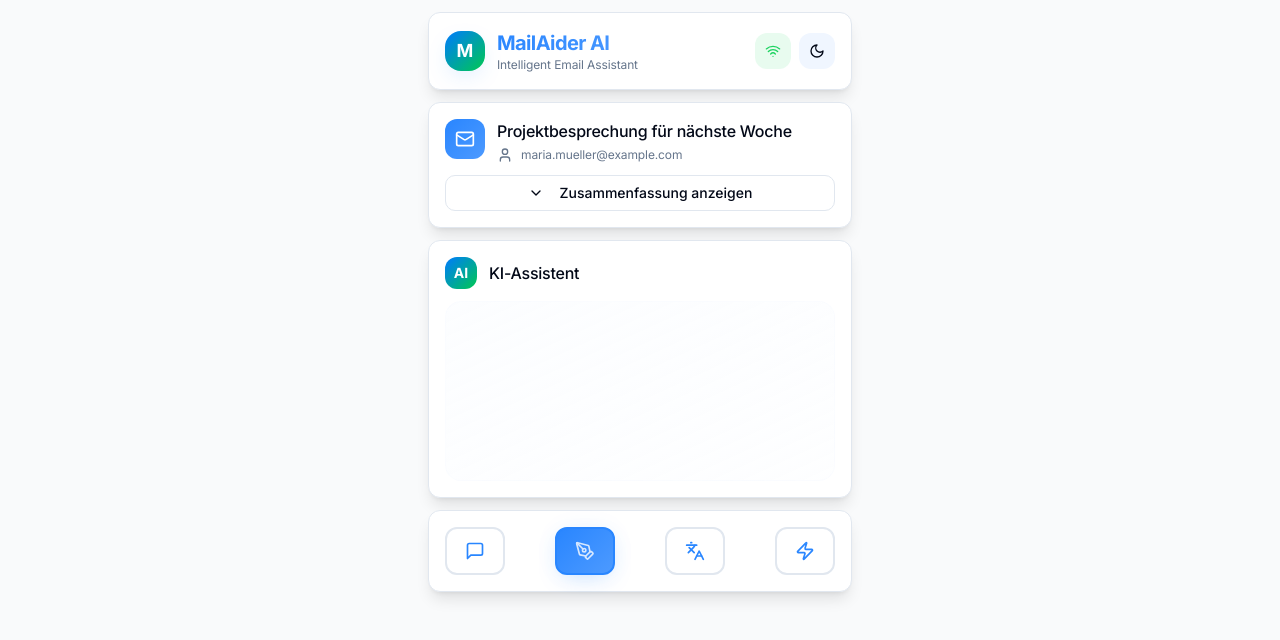
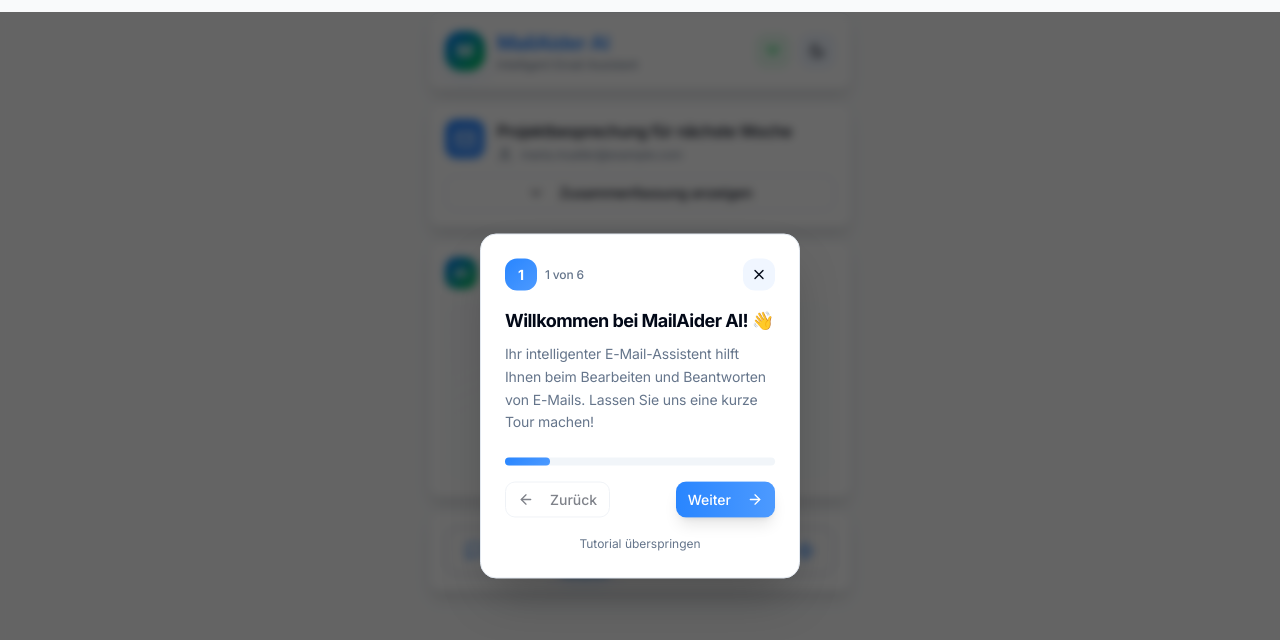
Before and after one commit to FlowEdgeSolutions/mailaider2.0_frontend, a React (Vite) app: page / in a window 1280 px wide. Shown: the top 640 px of the page. Built offline with nearby package versions, Linux system fonts and the light colour scheme.

Commit message:
Add initial tutorial
Implement a tutorial for first-time users.

```diff
--- a/src/components/ActionButtons.tsx
+++ b/src/components/ActionButtons.tsx
@@ -36,7 +36,7 @@ const actions = [
 
 export function ActionButtons({ currentAction, onActionSelect, isConnected }: ActionButtonsProps) {
   return (
-    <div className="card-modern p-4 animate-bounce-in">
+    <div className="card-modern p-4 animate-bounce-in" data-tutorial="action-buttons">
       <div className="flex gap-2 justify-between">
         {actions.map((action) => {
           const Icon = action.icon;
--- a/src/components/ChatInterface.tsx
+++ b/src/components/ChatInterface.tsx
@@ -51,7 +51,7 @@ export function ChatInterface({ output, isLoading, currentAction, onCopy, onInse
     return () => clearInterval(interval);
   }, [isLoading, output]);
   return (
-    <div className="card-modern p-4 space-y-3 animate-slide-up">
+    <div className="card-modern p-4 space-y-3 animate-slide-up" data-tutorial="chat-interface">
       <div className="flex items-center gap-3 mb-3">
         <div className="w-8 h-8 rounded-lg flex items-center justify-center" style={{
           background: 'linear-gradient(135deg, #007AFF 0%, #00C851 100%)'
--- a/src/components/EmailViewer.tsx
+++ b/src/components/EmailViewer.tsx
@@ -18,7 +18,7 @@ interface EmailViewerProps {
 
 export function EmailViewer({ emailData, showSummary, onToggleSummary, isLoading }: EmailViewerProps) {
   return (
-    <div className="card-modern p-4 space-y-3 animate-slide-up">
+    <div className="card-modern p-4 space-y-3 animate-slide-up" data-tutorial="email-viewer">
       <div className="flex items-start gap-3">
         <div className="w-10 h-10 bg-gradient-primary rounded-xl flex items-center justify-center flex-shrink-0">
           <Mail className="w-5 h-5 text-white" />
--- a/src/components/Header.tsx
+++ b/src/components/Header.tsx
@@ -27,6 +27,7 @@ export function Header({ isDarkMode, onToggleDarkMode, isConnected, onStatusClic
         <div className="flex items-center gap-2">
           <button
             onClick={onStatusClick}
+            data-tutorial="status"
             className={`w-9 h-9 rounded-lg flex items-center justify-center transition-all duration-300 ${
               isConnected
                 ? 'bg-success/10 text-success hover:bg-success/20'
--- a/src/components/MailAiderApp.tsx
+++ b/src/components/MailAiderApp.tsx
@@ -6,6 +6,7 @@ import { ActionButtons } from './ActionButtons';
 import { ChatInterface } from './ChatInterface';
 import { SettingsModal } from './SettingsModal';
 import { StatusPopup } from './StatusPopup';
+import { Tutorial } from './Tutorial';
 
 interface EmailData {
   subject: string;
@@ -38,6 +39,7 @@ export function MailAiderApp() {
   const [statusMessage, setStatusMessage] = useState('');
   const [chatOutput, setChatOutput] = useState('Warte auf Ausgabe...');
   const [showSummary, setShowSummary] = useState(false);
+  const [showTutorial, setShowTutorial] = useState(false);
 
   const [settings, setSettings] = useState<SettingsData>({
     tone: 'formell',
@@ -47,6 +49,12 @@ export function MailAiderApp() {
   });
 
   useEffect(() => {
+    // Check if user is visiting for the first time
+    const hasSeenTutorial = localStorage.getItem('mailaider-tutorial-completed');
+    if (!hasSeenTutorial) {
+      setShowTutorial(true);
+    }
+
     // Simulate Office.js initialization
     const initializeApp = async () => {
       try {
@@ -71,6 +79,16 @@ export function MailAiderApp() {
 
     initializeApp();
   }, []);
+
+  const handleTutorialComplete = () => {
+    localStorage.setItem('mailaider-tutorial-completed', 'true');
+    setShowTutorial(false);
+  };
+
+  const handleTutorialSkip = () => {
+    localStorage.setItem('mailaider-tutorial-completed', 'true');
+    setShowTutorial(false);
+  };
 
   const toggleDarkMode = () => {
     setIsDarkMode(!isDarkMode);
@@ -238,6 +256,12 @@ Ihre Daten werden sicher verarbeitet:
           onClose={() => setShowStatusPopup(false)}
         />
 
+        <Tutorial
+          isVisible={showTutorial}
+          onComplete={handleTutorialComplete}
+          onSkip={handleTutorialSkip}
+        />
+
         <Toaster />
       </div>
     </div>
--- /dev/null
+++ b/src/components/Tutorial.tsx
@@ -0,0 +1,256 @@
+import React, { useState, useEffect } from 'react';
+import { X, ArrowRight, ArrowLeft, CheckCircle } from 'lucide-react';
+import { Button } from '@/components/ui/button';
+
+interface TutorialProps {
+  isVisible: boolean;
+  onComplete: () => void;
+  onSkip: () => void;
+}
+
+const tutorialSteps = [
+  {
+    id: 1,
+    title: "Willkommen bei MailAider AI! 👋",
+    content: "Ihr intelligenter E-Mail-Assistent hilft Ihnen beim Bearbeiten und Beantworten von E-Mails. Lassen Sie uns eine kurze Tour machen!",
+    target: null,
+    position: "center"
+  },
+  {
+    id: 2,
+    title: "Verbindungsstatus",
+    content: "Hier sehen Sie den Status der KI-Verbindung. Grün bedeutet bereit, gelb bedeutet Verbindung wird hergestellt.",
+    target: "[data-tutorial='status']",
+    position: "bottom"
+  },
+  {
+    id: 3,
+    title: "E-Mail Übersicht",
+    content: "Hier wird der Betreff und Absender der aktuellen E-Mail angezeigt. Sie können auch eine Zusammenfassung anzeigen lassen.",
+    target: "[data-tutorial='email-viewer']",
+    position: "bottom"
+  },
+  {
+    id: 4,
+    title: "KI-Chat Bereich",
+    content: "Hier erscheinen die generierten Antworten, Übersetzungen oder Zusammenfassungen. Der Text ist scrollbar und kopierbar.",
+    target: "[data-tutorial='chat-interface']",
+    position: "top"
+  },
+  {
+    id: 5,
+    title: "Aktions-Buttons",
+    content: "Diese 4 Buttons sind das Herzstück: Zusammenfassen, Antworten, Übersetzen und Freier Modus. Einfach klicken und loslegen!",
+    target: "[data-tutorial='action-buttons']",
+    position: "top"
+  },
+  {
+    id: 6,
+    title: "Fertig! 🎉",
+    content: "Sie sind bereit! Wählen Sie eine Aktion und lassen Sie die KI für Sie arbeiten. Dieses Tutorial wird nicht mehr angezeigt.",
+    target: null,
+    position: "center"
+  }
+];
+
+export function Tutorial({ isVisible, onComplete, onSkip }: TutorialProps) {
+  const [currentStep, setCurrentStep] = useState(0);
+  const [highlightedElement, setHighlightedElement] = useState<Element | null>(null);
+
+  useEffect(() => {
+    if (!isVisible) return;
+
+    const step = tutorialSteps[currentStep];
+    if (step.target) {
+      const element = document.querySelector(step.target);
+      setHighlightedElement(element);
+    } else {
+      setHighlightedElement(null);
+    }
+  }, [currentStep, isVisible]);
+
+  if (!isVisible) return null;
+
+  const currentTutorialStep = tutorialSteps[currentStep];
+  const isLastStep = currentStep === tutorialSteps.length - 1;
+  const isFirstStep = currentStep === 0;
+
+  const nextStep = () => {
+    if (isLastStep) {
+      onComplete();
+    } else {
+      setCurrentStep(currentStep + 1);
+    }
+  };
+
+  const prevStep = () => {
+    if (!isFirstStep) {
+      setCurrentStep(currentStep - 1);
+    }
+  };
+
+  const getTooltipPosition = () => {
+    if (!highlightedElement || currentTutorialStep.position === "center") {
+      return "fixed top-1/2 left-1/2 transform -translate-x-1/2 -translate-y-1/2";
+    }
+
+    const rect = highlightedElement.getBoundingClientRect();
+    const tooltipWidth = 320;
+    const tooltipHeight = 200;
+
+    let left = rect.left + rect.width / 2 - tooltipWidth / 2;
+    let top = rect.bottom + 20;
+
+    // Position adjustments
+    if (currentTutorialStep.position === "top") {
+      top = rect.top - tooltipHeight - 20;
+    }
+
+    // Keep tooltip in viewport
+    if (left < 20) left = 20;
+    if (left + tooltipWidth > window.innerWidth - 20) {
+      left = window.innerWidth - tooltipWidth - 20;
+    }
+    if (top < 20) top = rect.bottom + 20;
+
+    return `fixed`;
+  };
+
+  const getTooltipStyle = () => {
+    if (!highlightedElement || currentTutorialStep.position === "center") {
+      return {};
+    }
+
+    const rect = highlightedElement.getBoundingClientRect();
+    const tooltipWidth = 320;
+    const tooltipHeight = 200;
+
+    let left = rect.left + rect.width / 2 - tooltipWidth / 2;
+    let top = rect.bottom + 20;
+
+    if (currentTutorialStep.position === "top") {
+      top = rect.top - tooltipHeight - 20;
+    }
+
+    // Keep tooltip in viewport
+    if (left < 20) left = 20;
+    if (left + tooltipWidth > window.innerWidth - 20) {
+      left = window.innerWidth - tooltipWidth - 20;
+    }
+    if (top < 20) top = rect.bottom + 20;
+
+    return { left, top };
+  };
+
+  return (
+    <div className="fixed inset-0 z-[9999] pointer-events-none">
+      {/* Dark overlay */}
+      <div className="absolute inset-0 bg-black/60 backdrop-blur-sm pointer-events-auto" />
+
+      {/* Highlight spotlight */}
+      {highlightedElement && (
+        <div
+          className="absolute bg-white/10 border-2 border-primary/50 rounded-xl pointer-events-none animate-pulse-glow"
+          style={{
+            left: highlightedElement.getBoundingClientRect().left - 8,
+            top: highlightedElement.getBoundingClientRect().top - 8,
+            width: highlightedElement.getBoundingClientRect().width + 16,
+            height: highlightedElement.getBoundingClientRect().height + 16,
+          }}
+        />
+      )}
+
+      {/* Tutorial tooltip */}
+      <div
+        className={`absolute w-80 pointer-events-auto ${getTooltipPosition()}`}
+        style={getTooltipStyle()}
+      >
+        <div className="bg-card rounded-2xl shadow-2xl border border-border p-6 animate-bounce-in">
+          {/* Header */}
+          <div className="flex items-center justify-between mb-4">
+            <div className="flex items-center gap-2">
+              <div className="w-8 h-8 rounded-lg bg-gradient-primary flex items-center justify-center">
+                <span className="text-sm font-bold text-white">
+                  {currentStep + 1}
+                </span>
+              </div>
+              <span className="text-xs font-ui text-muted-foreground">
+                {currentStep + 1} von {tutorialSteps.length}
+              </span>
+            </div>
+            <button
+              onClick={onSkip}
+              className="w-8 h-8 rounded-lg bg-accent hover:bg-accent/80 flex items-center justify-center transition-all duration-150"
+            >
+              <X className="w-4 h-4" />
+            </button>
+          </div>
+
+          {/* Content */}
+          <div className="mb-6">
+            <h3 className="text-lg font-display text-foreground mb-2">
+              {currentTutorialStep.title}
+            </h3>
+            <p className="text-sm font-body text-muted-foreground leading-relaxed">
+              {currentTutorialStep.content}
+            </p>
+          </div>
+
+          {/* Progress bar */}
+          <div className="mb-4">
+            <div className="w-full bg-muted rounded-full h-2">
+              <div
+                className="bg-gradient-primary h-2 rounded-full transition-all duration-300"
+                style={{ width: `${((currentStep + 1) / tutorialSteps.length) * 100}%` }}
+              />
+            </div>
+          </div>
+
+          {/* Navigation */}
+          <div className="flex justify-between items-center">
+            <Button
+              onClick={prevStep}
+              variant="outline"
+              size="sm"
+              disabled={isFirstStep}
+              className="transition-all duration-150"
+            >
+              <ArrowLeft className="w-4 h-4 mr-2" />
+              Zurück
+            </Button>
+
+            <Button
+              onClick={nextStep}
+              size="sm"
+              className="btn-primary transition-all duration-150"
+            >
+              {isLastStep ? (
+                <>
+                  <CheckCircle className="w-4 h-4 mr-2" />
+                  Tutorial beenden
+                </>
+              ) : (
+                <>
+                  Weiter
+                  <ArrowRight className="w-4 h-4 ml-2" />
+                </>
+              )}
+            </Button>
+          </div>
+
+          {/* Skip option */}
+          {!isLastStep && (
+            <div className="mt-3 text-center">
+              <button
+                onClick={onSkip}
+                className="text-xs text-muted-foreground hover:text-foreground transition-colors duration-150"
+              >
+                Tutorial überspringen
+              </button>
+            </div>
+          )}
+        </div>
+      </div>
+    </div>
+  );
+}
```
